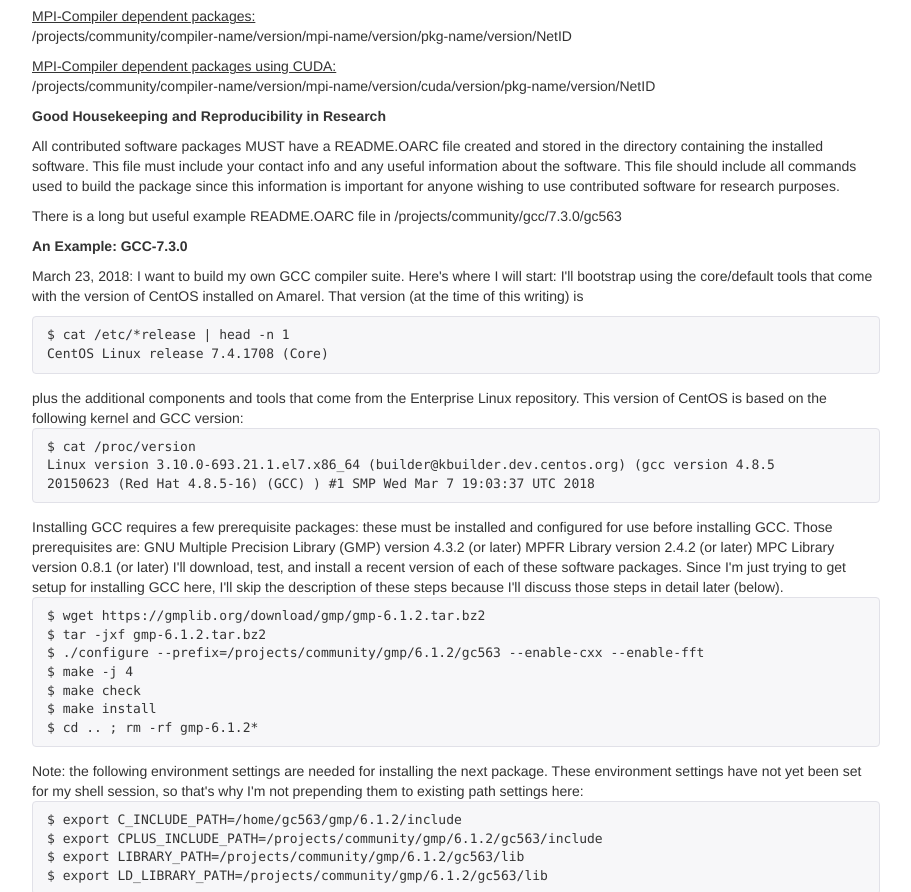
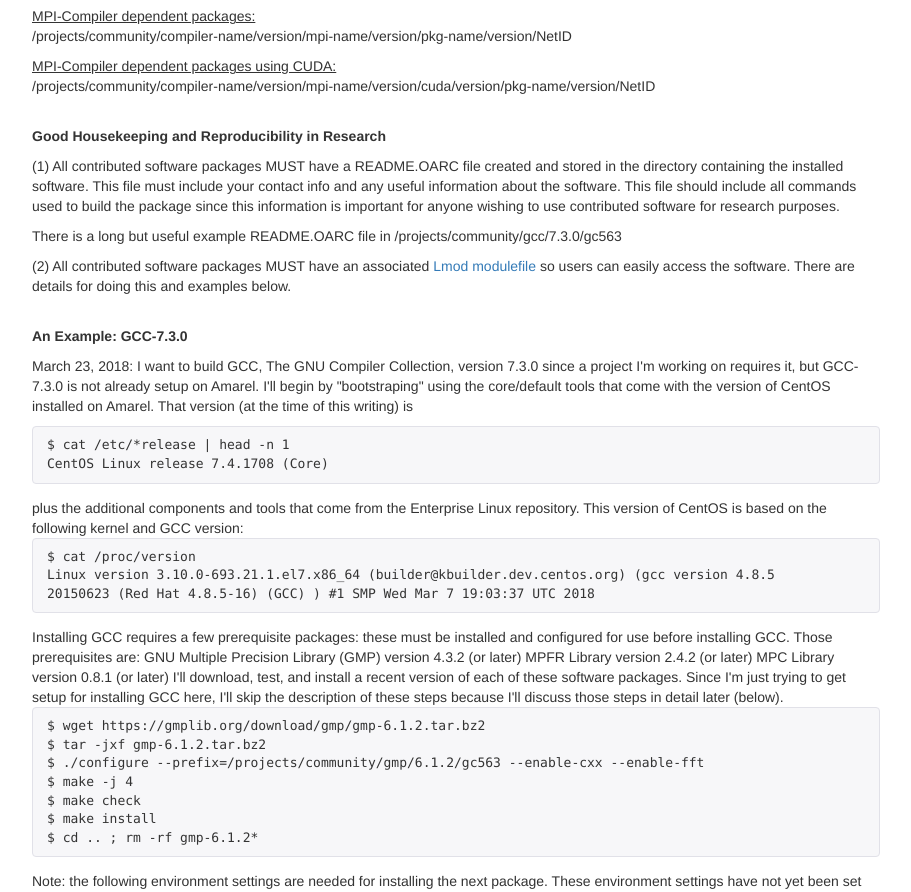
Before and after one commit to rutgers-oarc/community, a plain HTML site: page index.html in a window 1280 px wide. Shown: the part 1260-2152 px from the top of the page, without its empty margins (38-949 px from the left). Drawn offline with nearby package versions, Linux system fonts and the light colour scheme.

Commit message:
Add files via upload

```diff
--- a/index.html
+++ b/index.html
@@ -96,18 +96,20 @@ This means that only a file's owner, a directory's owner, or root can rename or
 /projects/community/compiler-name/version/mpi-name/version/cuda/version/pkg-name/version/NetID</p>
 
 
-
+<br>
 <p><strong>Good Housekeeping and Reproducibility in Research</strong></p>
 
-<p>All contributed software packages MUST have a README.OARC file created and stored in the directory containing the installed software. This file must include your contact info and any useful information about the software. This file should include all commands used to build the package since this information is important for anyone wishing to use contributed software for research purposes.</p>
+<p>(1) All contributed software packages MUST have a README.OARC file created and stored in the directory containing the installed software. This file must include your contact info and any useful information about the software. This file should include all commands used to build the package since this information is important for anyone wishing to use contributed software for research purposes.</p>
 
 <p>There is a long but useful example README.OARC file in /projects/community/gcc/7.3.0/gc563</p>
 
+<p>(2) All contributed software packages MUST have an associated <a href=http://lmod.readthedocs.io/en/latest>Lmod modulefile</a> so users can easily access the software. There are details for doing this and examples below.</p>
 
 
+<br>
 <p><strong>An Example: GCC-7.3.0</strong></p>
 
-<p>March 23, 2018: I want to build my own GCC compiler suite. Here's where I will start: I'll bootstrap using the core/default tools that come with the version of CentOS installed on Amarel. That version (at the time of this writing) is
+<p>March 23, 2018: I want to build GCC, The GNU Compiler Collection, version 7.3.0 since a project I'm working on requires it, but GCC-7.3.0 is not already setup on Amarel. I'll begin by "bootstraping" using the core/default tools that come with the version of CentOS installed on Amarel. That version (at the time of this writing) is
 
 <figure class=highlight><pre><code class=language-html data-lang=html>$ cat /etc/*release | head -n 1
 CentOS Linux release 7.4.1708 (Core)</code></pre></figure>
@@ -193,6 +195,13 @@ $ cd .. ; rm -rf gcc-7.3.0*</code></pre></figure></p>
 
 
 
+<p><strong>Modulefiles for Community-Contributed Packages</strong></p>
+
+<p><u>Directory structure for modulefiles (omit parts that aren't used, like /CUDA/version or /mpi-name/version):</u><br>
+/projects/community/modulefiles/compiler-name/version/mpi-name/version/CUDA/version/pkg-name/version/NetID</p>
+
+
+
 
                 </div>
             </div>
```
